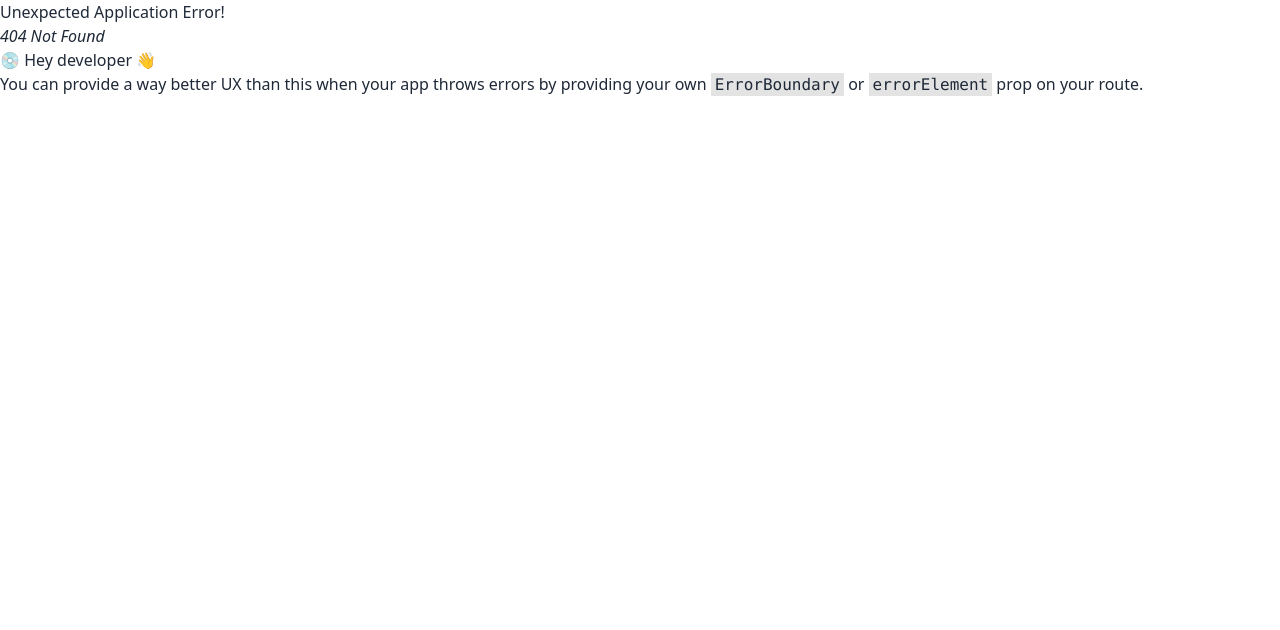
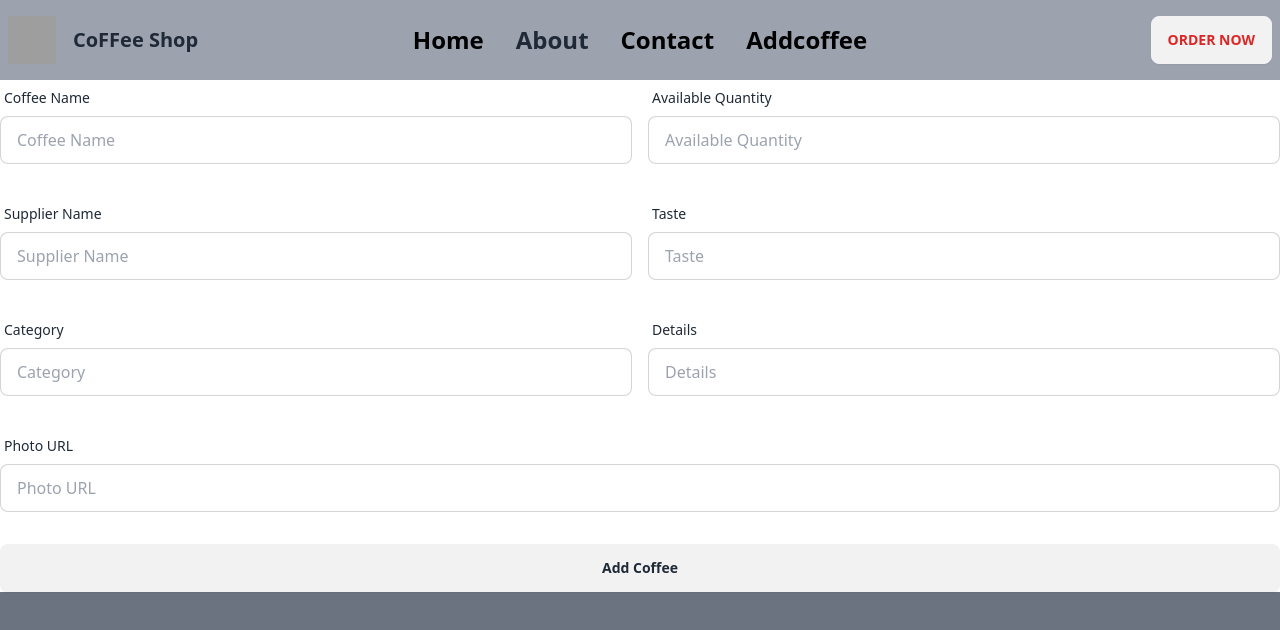
Before and after one commit to AmhjadKhan/coffeestoreclint, a React (Vite) app in the folder coffeestoreclint/: page /addcoffee in a window 1280 px wide. Before the commit this address had no page. Shown: the top 630 px of the page. Built offline with nearby package versions, Linux system fonts and the light colour scheme; grey boxes are pictures that could not be loaded.

Commit message:
this is add coffee section design

```diff
--- /dev/null
+++ b/coffeestoreclint/src/Components/pages/addcoffee/Addcoffee.jsx
@@ -0,0 +1,81 @@
+
+
+const Addcoffee = () => {
+  return (
+    <div>
+      <form>
+             {/* form name and quantity row */}
+                <div className="md:flex mb-8">
+                    <div className="form-control md:w-1/2">
+                        <label className="label">
+                            <span className="label-text">Coffee Name</span>
+                        </label>
+                        <label className="input-group">
+                            <input type="text" name="name" placeholder="Coffee Name" className="input input-bordered w-full" />
+                        </label>
+                    </div>
+                    <div className="form-control md:w-1/2 ml-4">
+                        <label className="label">
+                            <span className="label-text">Available Quantity</span>
+                        </label>
+                        <label className="input-group">
+                            <input type="text" name="quantity" placeholder="Available Quantity" className="input input-bordered w-full" />
+                        </label>
+                    </div>
+                </div>
+                {/* form supplier row */}
+                <div className="md:flex mb-8">
+                    <div className="form-control md:w-1/2">
+                        <label className="label">
+                            <span className="label-text">Supplier Name</span>
+                        </label>
+                        <label className="input-group">
+                            <input type="text" name="supplier" placeholder="Supplier Name" className="input input-bordered w-full" />
+                        </label>
+                    </div>
+                    <div className="form-control md:w-1/2 ml-4">
+                        <label className="label">
+                            <span className="label-text">Taste</span>
+                        </label>
+                        <label className="input-group">
+                            <input type="text" name="taste" placeholder="Taste" className="input input-bordered w-full" />
+                        </label>
+                    </div>
+                </div>
+                {/* form category and details row */}
+                <div className="md:flex mb-8">
+                    <div className="form-control md:w-1/2">
+                        <label className="label">
+                            <span className="label-text">Category</span>
+                        </label>
+                        <label className="input-group">
+                            <input type="text" name="category" placeholder="Category" className="input input-bordered w-full" />
+                        </label>
+                    </div>
+                    <div className="form-control md:w-1/2 ml-4">
+                        <label className="label">
+                            <span className="label-text">Details</span>
+                        </label>
+                        <label className="input-group">
+                            <input type="text" name="details" placeholder="Details" className="input input-bordered w-full" />
+                        </label>
+                    </div>
+                </div>
+                {/* form Photo url row */}
+                <div className="mb-8">
+                    <div className="form-control w-full">
+                        <label className="label">
+                            <span className="label-text">Photo URL</span>
+                        </label>
+                        <label className="input-group">
+                            <input type="text" name="photo" placeholder="Photo URL" className="input input-bordered w-full" />
+                        </label>
+                    </div>
+                </div>
+                <input type="submit" value="Add Coffee" className="btn btn-block" />
+            </form>
+    </div>
+  )
+}
+
+export default Addcoffee
--- a/coffeestoreclint/src/Components/shared/Navber.jsx
+++ b/coffeestoreclint/src/Components/shared/Navber.jsx
@@ -1,10 +1,38 @@
-
 const Navber = () => {
   const NavItem = (
     <>
-    <li><a href="/" className="text-black hover:text-red-500 text-2xl font-semibold">Home</a></li>
-    <li><a href="/about" className="text- hoveblackr:text-red-500 text-2xl font-semibold">About</a></li>
-    <li><a href="/contact" className="text-black hover:text-red-500 text-2xl font-semibold">Contact</a></li>
+      <li>
+        <a
+          href="/"
+          className="text-black hover:text-red-500 text-2xl font-semibold"
+        >
+          Home
+        </a>
+      </li>
+      <li>
+        <a
+          href="/about"
+          className="text- hoveblackr:text-red-500 text-2xl font-semibold"
+        >
+          About
+        </a>
+      </li>
+      <li>
+        <a
+          href="/contact"
+          className="text-black hover:text-red-500 text-2xl font-semibold"
+        >
+          Contact
+        </a>
+      </li>
+      <li>
+        <a
+          href="/addcoffee"
+          className="text-black hover:text-red-500 text-2xl font-semibold"
+        >
+          Addcoffee
+        </a>
+      </li>
     </>
   );
 
@@ -14,28 +42,44 @@ const Navber = () => {
         <div className="navbar-start">
           <div className="dropdown">
             <div tabIndex={0} role="button" className="btn btn-ghost lg:hidden">
-        <svg xmlns="http://www.w3.org/2000/svg" className="h-5 w-5" fill="none" viewBox="0 0 24 24" stroke="currentColor"><path strokeLinecap="round" strokeLinejoin="round" strokeWidth="2" d="M4 6h16M4 12h8m-8 6h16" /></svg>
+              <svg
+                xmlns="http://www.w3.org/2000/svg"
+                className="h-5 w-5"
+                fill="none"
+                viewBox="0 0 24 24"
+                stroke="currentColor"
+              >
+                <path
+                  strokeLinecap="round"
+                  strokeLinejoin="round"
+                  strokeWidth="2"
+                  d="M4 6h16M4 12h8m-8 6h16"
+                />
+              </svg>
             </div>
-      <ul tabIndex={0} className="menu menu-sm dropdown-content mt-3 z-[1] p-2 shadow bg-base-100 rounded-box w-52">
-
-      </ul>
+            <ul
+              tabIndex={0}
+              className="menu menu-sm dropdown-content mt-3 z-[1] p-2 shadow bg-base-100 rounded-box w-52"
+            ></ul>
           </div>
           <div className="flex">
-        <img className="h-12 w-12" src="https://encrypted-tbn0.gstatic.com/images?q=tbn:ANd9GcQS2nPmTCZXdkGeutYrA_R4gXC2v7UGAvi7GPJpwTMdb5yNRsPFRablpUh4AhEypVVCmMY&usqp=CAU" alt="" />
+            <img
+              className="h-12 w-12"
+              src="https://encrypted-tbn0.gstatic.com/images?q=tbn:ANd9GcQS2nPmTCZXdkGeutYrA_R4gXC2v7UGAvi7GPJpwTMdb5yNRsPFRablpUh4AhEypVVCmMY&usqp=CAU"
+              alt=""
+            />
             <a className="btn btn-ghost text-xl">CoFFee Shop</a>
           </div>
         </div>
         <div className="navbar-center hidden lg:flex">
-    <ul className="menu menu-horizontal px-1">
-    {NavItem}
-    </ul>
+          <ul className="menu menu-horizontal px-1">{NavItem}</ul>
         </div>
         <div className="navbar-end">
           <a className="btn text-red-600">ORDER NOW</a>
         </div>
       </div>
     </div>
-  )
-}
+  );
+};
 
-export default Navber
+export default Navber;
--- a/coffeestoreclint/src/routeer/Routeer.jsx
+++ b/coffeestoreclint/src/routeer/Routeer.jsx
@@ -3,6 +3,7 @@ import Mainlaout from "../Components/Mainlayout/Mainlaout";
 import Home from "../Components/pages/Home/Home";
 import About from "../Components/pages/About/About";
 import Contact from "../Components/pages/contact/Contact";
+import Addcoffee from "../Components/pages/addcoffee/Addcoffee";
 
 const myCreateRoute = createBrowserRouter([
     {
@@ -20,6 +21,10 @@ const myCreateRoute = createBrowserRouter([
             {
                 path:"/contact",
                 element:<Contact />
+            },
+            {
+                path:"/addcoffee",
+                element:<Addcoffee />
             }
         ]
     }
```
Lines whose indentation alone changed are shown as unchanged.
